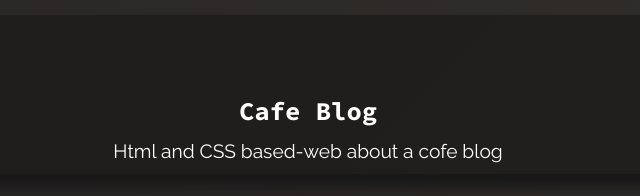
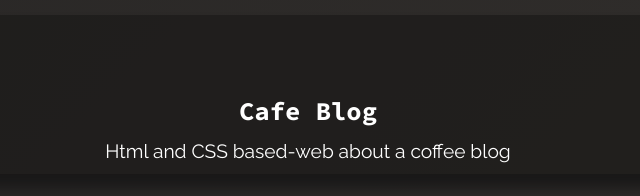
Before and after one commit to nowinoa/bootstrap-portfolio, a plain HTML site: page index.html in a window 1280 px wide. Shown: the part 1040-1236 px from the top of the page, 332-972 px from the left. Drawn offline with nearby package versions, Linux system fonts and the light colour scheme.

Commit message:
Update index.html

```diff
--- a/index.html
+++ b/index.html
@@ -124,7 +124,7 @@
               <div class="card-body">
                 <h4 class="card-title">Cafe Blog</h4>
                 <p class="card-text">
-                  Html and CSS based-web about a cofe blog
+                  Html and CSS based-web about a coffee blog
                 </p>
               </div>
             </div>
```
